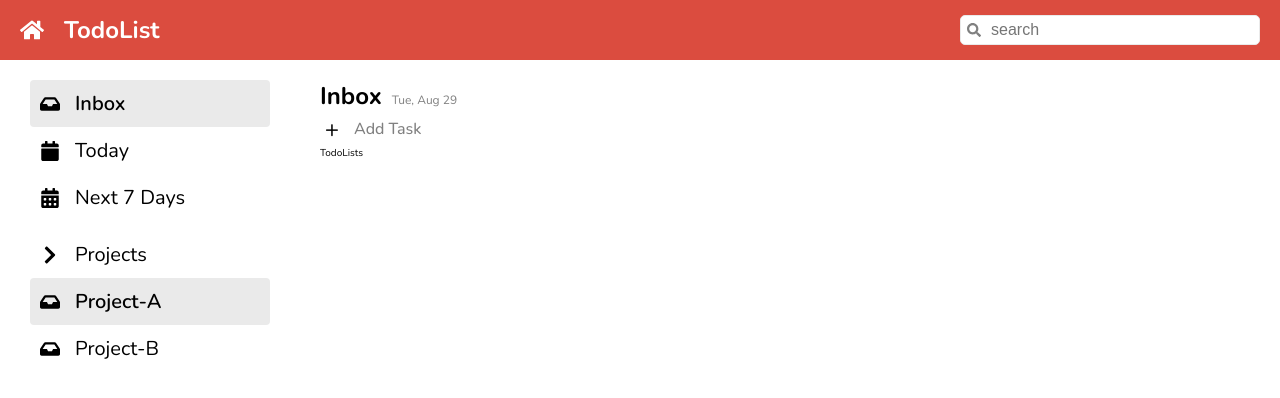
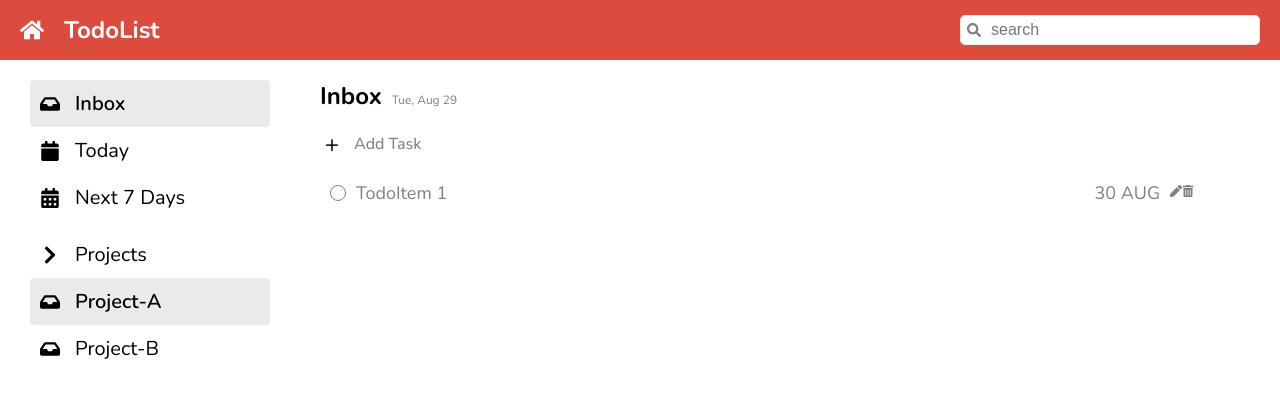
Before and after one commit to jongbeeq/CC15-Todolist-Project, a React (Create React App) app: page / in a window 1280 px wide. Shown: the top 398 px of the page. Built offline with nearby package versions, Linux system fonts and the light colour scheme.

Commit message:
todoitem

```diff
--- a/src/app/App.scss
+++ b/src/app/App.scss
@@ -120,6 +120,6 @@
 .todo__container {
     display: flex;
     flex-direction: column;
-    gap: 5px;
+    gap: 20px;
     padding: 20px;
 }
--- a/src/components/Todo/TodoList.module.scss
+++ b/src/components/Todo/TodoList.module.scss
@@ -0,0 +1,44 @@
+@import "../../index.scss";
+
+.todo {
+    display: flex;
+    gap: 10px;
+    padding: 5px 10px;
+    align-items: center;
+    cursor: pointer;
+    border-radius: 4px;
+    font-size: 1.8rem;
+    color: $grey-dark;
+
+    &:hover {
+        background-color: $grey-light;
+    }
+
+    &__checkbox {
+        color: $grey-dark;
+        height: 16px;
+        width: 16px;
+        display: block;
+        border: 1px solid $grey-dark;
+        border-radius: 16px;
+        text-align: center;
+        line-height: 16px;
+    }
+
+    &__task {
+        flex: 1;
+    }
+
+    &__date {
+
+    }
+
+    &__action {
+        flex-basis: 80px;
+        display: felx;
+        gap: 10px;
+        justify-content: space-evenly;
+        font-size: 1.2rem;
+    }
+
+}
--- a/src/components/Todo/TodoLists.jsx
+++ b/src/components/Todo/TodoLists.jsx
@@ -1,8 +1,23 @@
 import styles from "./TodoList.module.scss";
+import { FaTrashAlt, FaPen, FaRegCircle} from "react-icons/fa"
 
 function TodoLists() {
   return (
-    <div>TodoLists</div>
+    <div>
+      <li className={styles.todo}>
+        <span className={styles.todo__checkbox}></span>
+        <p className={styles.todo__task}>TodoItem 1</p>
+        <span className={styles.todo__date}>30 AUG</span>
+        <div className={styles.todo__action}>
+          <span className={styles.todo__edit}>
+            <FaPen/>
+          </span>
+          <span className={styles.todo__delete}>
+            <FaTrashAlt/>
+          </span>
+        </div>
+      </li>
+    </div>
   )
 }
 
```
Also changed, not shown: 1 other file (tests, documents, lock files or other folders).
